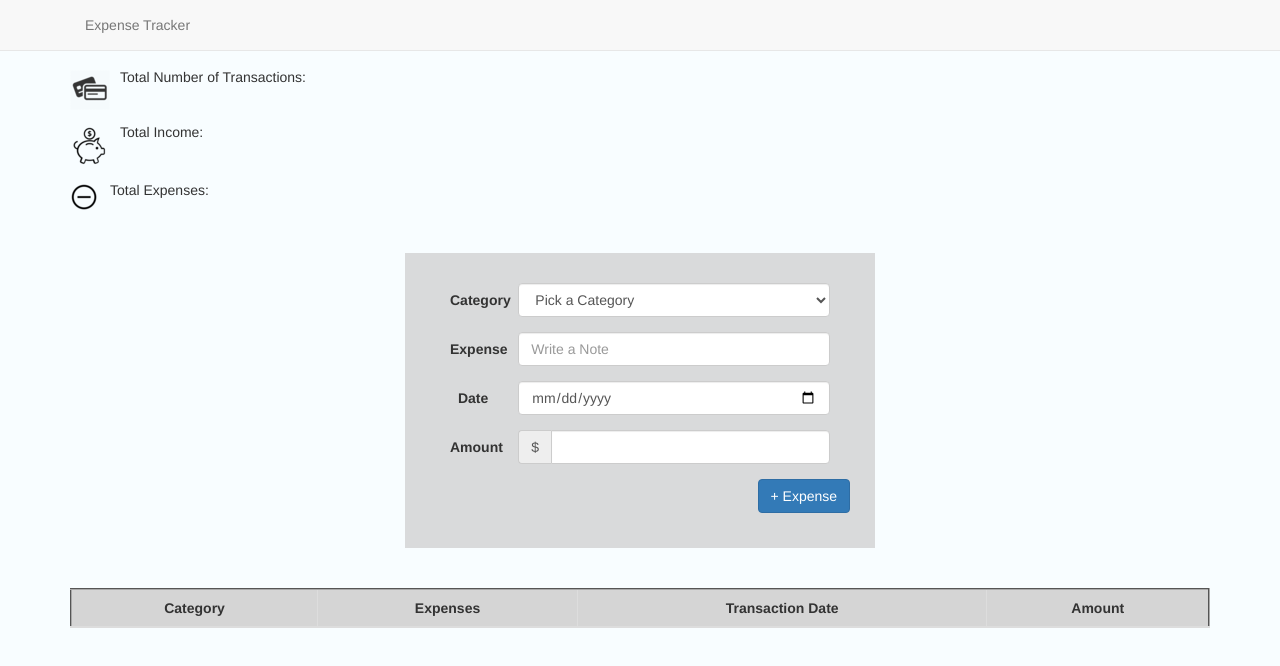
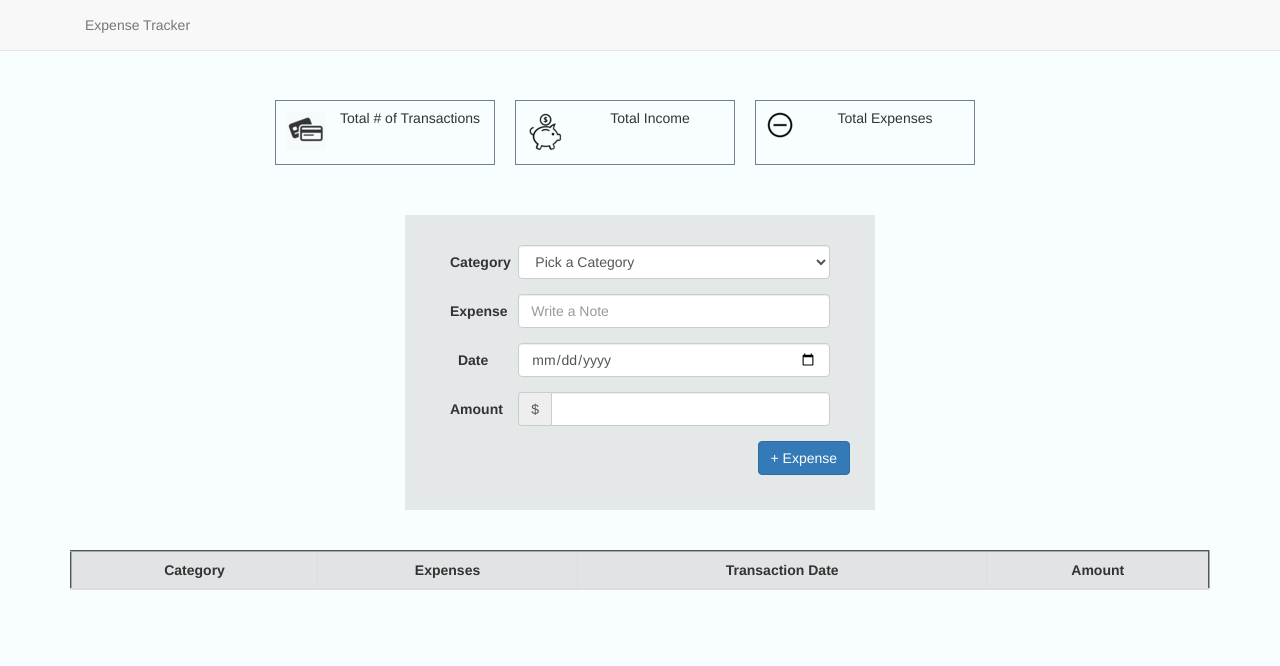
Before and after one commit to xmichelle/expense-tracker, a website: page public/index.html in a window 1280 px wide. Drawn offline with nearby package versions, Linux system fonts and the light colour scheme; no server answers.

Commit message:
Styled the boxes. #6

```diff
--- a/public/index.html
+++ b/public/index.html
@@ -15,37 +15,41 @@
     </div>
   </nav>
   <div class="container">
+    <div class="row" id="heading">
+      <div class="heading col-md-4">
         <div class="media">
-      <div class="media-left media-top">
+          <div class="media-left media-top icon-container">
             <img class="media-object" src="images/credit-card-icon.png" />
           </div>
           <div class="media-body">
-        <h5 class="media-heading">Total Number of Transactions:</h5>
+            <h5 class="media-heading">Total # of Transactions</h5>
             <h6 class="media-heading" id="transactions"></h6>
           </div>
         </div>
+      </div>
+      <div class="heading col-md-4">
         <div class="media">
-      <div class="media-left media-top">
+          <div class="media-left media-top icon-container">
             <img class="media-object" src="images/bank-icon-cropped.png" />
           </div>
           <div class="media-body">
-        <h5 class="media-heading">Total Income:</h5>
+            <h5 class="media-heading">Total Income</h5>
             <h6 class="media-heading" id="income"></h6>
           </div>
         </div>
+      </div>
+      <div class="heading col-md-4">
         <div class="media">
-      <div class="media-left media-top">
+          <div class="media-left media-top icon-container">
             <img class="media-object" src="images/minus-icon.png" />
           </div>
           <div class="media-body">
-        <h5 class="media-heading">Total Expenses:</h5>
+            <h5 class="media-heading">Total Expenses</h5>
             <h6 class="media-heading" id="expense-total"></h6>
           </div>
         </div>
       </div>
-  <div class="number-test">
     </div>
-  <div class="expense-test">
   </div>
   <div class="container">
     <form class="form-horizontal" id="expense-form">
--- a/public/styles.css
+++ b/public/styles.css
@@ -4,10 +4,25 @@ body {
   background-color: rgba(191, 239, 255, 0.1);
 }
 
-/*
-ghost white (248, 248, 255)
-alice blue (240, 248, 255)
-*/
+.media-body {
+  text-align: center;
+}
+
+.heading {
+  margin: 30px 10px 10px;
+  box-sizing: border-box;
+  width: 220px;
+  height: 65px;
+  border: 1.5px double slategray;
+  padding: 10px;
+}
+
+#heading {
+  margin-right: auto;
+  margin-left: auto;
+  box-sizing: border-box;
+  width: 750px;
+}
 
 #expense-form {
   margin: 0 auto;
@@ -16,7 +31,7 @@ alice blue (240, 248, 255)
   top: 40px;
   width: 470px;
   box-sizing: border-box;
-  background: rgba(211, 211, 211, 0.8);
+  background: rgba(211, 211, 211, 0.5);
 }
 
 th,
@@ -26,6 +41,6 @@ td {
 
 #expense-table {
   margin-top: 80px;
-  background-color: rgba(211, 211, 211, 0.95);
+  background-color: rgba(211, 211, 211, 0.6);
   border: 2px outset darkgrey;
 }
```
Lines whose indentation alone changed are shown as unchanged.
